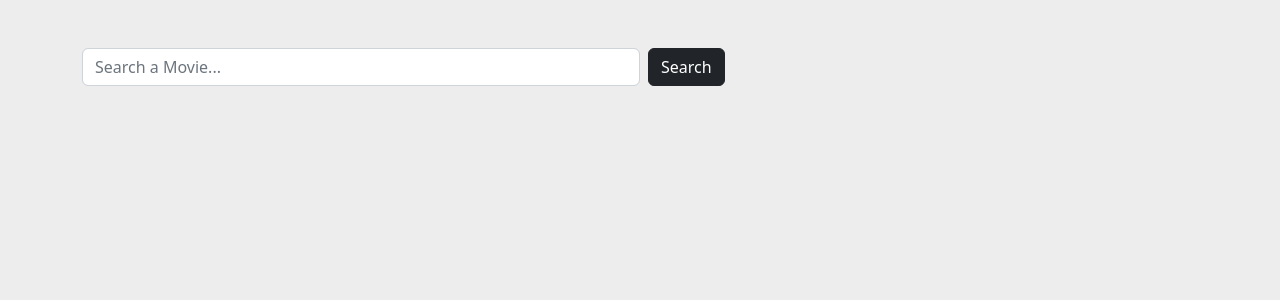
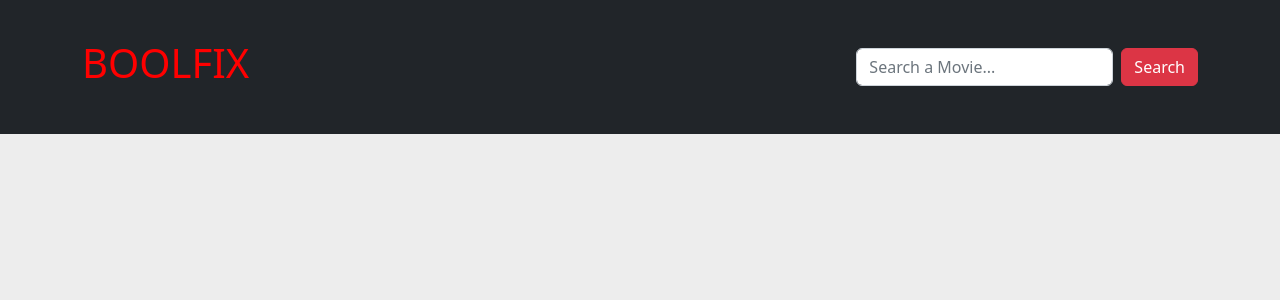
Before and after one commit to Matteogatto94/vite-boolflix, a Vue app: page / in a window 1280 px wide. Shown: the top 300 px of the page. Built offline with nearby package versions, Linux system fonts and the light colour scheme.

Commit message:
add header logo and bg

```diff
--- a/src/components/AppHeader.vue
+++ b/src/components/AppHeader.vue
@@ -11,16 +11,29 @@ export default {
 </script>
 
 <template>
-    <div class="container justify-content-center">
-        <div class="search d-flex gap-2 my-5">
-            <input type="search" class="form-control w-50" v-model="store.searchMovies"
-                @keyup.enter="store.callApi(store.searchMovies)" placeholder="Search a Movie...">
-            <button type="submit" class="btn btn-dark" @click="store.callApi(store.searchMovies)">Search</button>
-        </div>
-    </div>
+    <header>
+        <section class="bg-dark mb-5">
+            <div class="container d-flex justify-content-between">
+                <div class="logo">
+                    <h1>BOOLFIX</h1>
+                </div>
+                <div class="search d-flex gap-2 my-5">
+                    <input type="search" class="form-control" v-model="store.searchMovies"
+                        @keyup.enter="store.callApi(store.searchMovies)" placeholder="Search a Movie...">
+                    <button type="submit" class="btn btn-danger"
+                        @click="store.callApi(store.searchMovies)">Search</button>
+                </div>
+            </div>
+        </section>
+
+    </header>
+
 
 </template>
 
 <style lang="scss">
-
+.logo {
+    align-self: center;
+    color: red;
+}
 </style>
```
